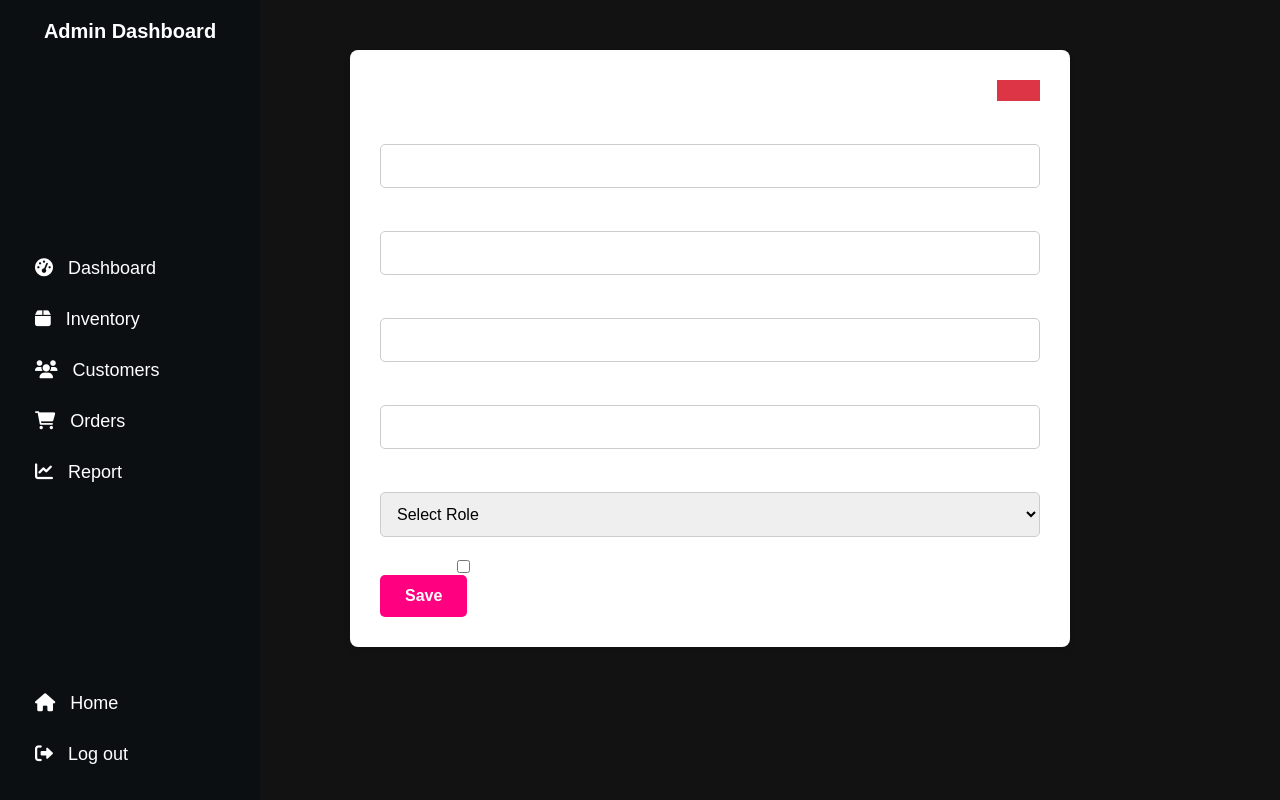
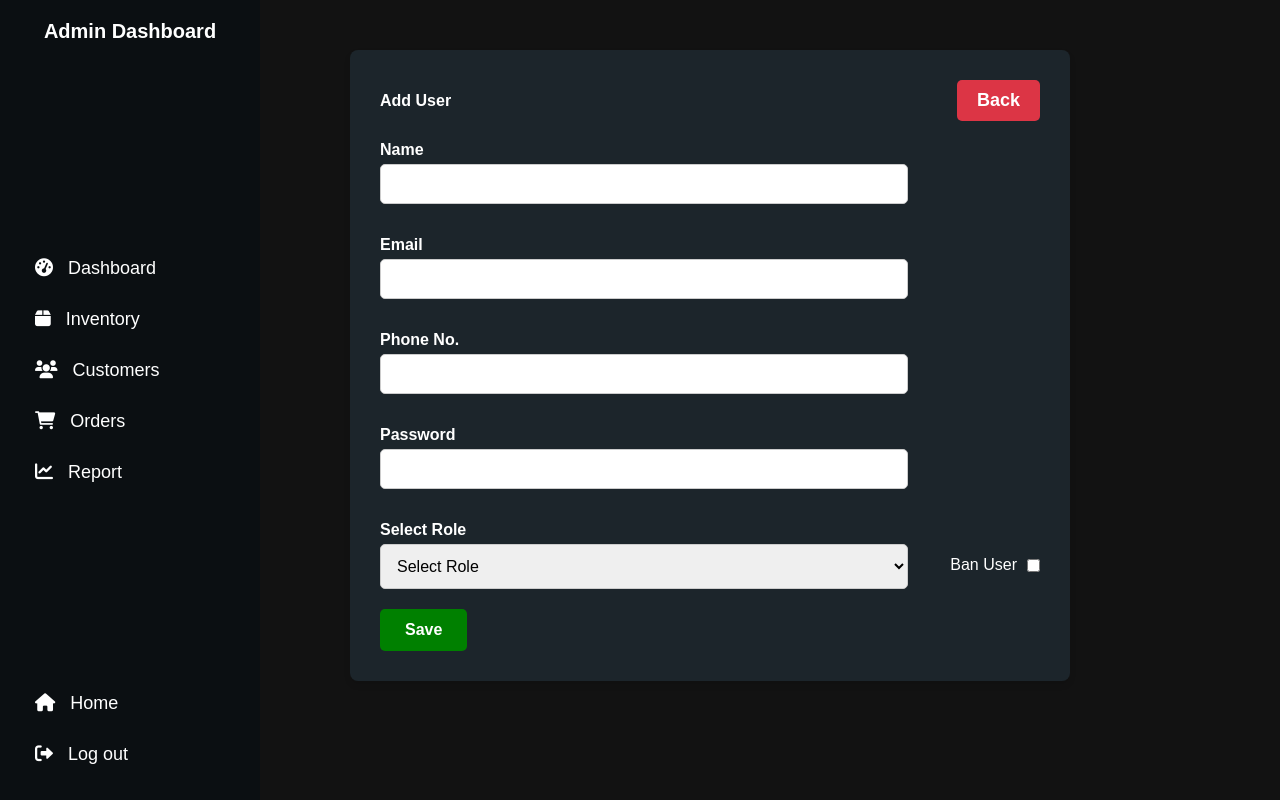
Before and after one commit to SalihGhauri/TeamProject, a PHP site: page /users-create.html in a window 1280 px wide. Run offline with PHP 8.4, Linux system fonts and the light colour scheme.

Commit message:
Users create admindashboard updated

```diff
--- a/CSS/adduser.css
+++ b/CSS/adduser.css
@@ -8,13 +8,14 @@
 
 /* ============ Card Styling ============ */
 .card {
-    background: white;
+    background: #1c252b;
+    color: white;
     border-radius: 8px;
     box-shadow: 0px 4px 6px rgba(0, 0, 0, 0.1);
     padding: 30px;
-    width: 80%; /* Make it wider */
-    max-width: 900px; /* Prevent it from getting too wide on large screens */
-    margin: 50px auto; /* Center it vertically and horizontally */
+    width: 80%;
+    max-width: 900px;
+    margin: 50px auto;
 }
 
 /* ============ Form Styling ============ */
@@ -25,10 +26,22 @@
     width: 100%;
 }
 
+.form-control{
+    width: 80%; /* Make each input take full width */
+    margin-bottom: 12px;
+    width: 100%;
+    padding: 10px;
+    border: 1px solid #ccc;
+    border-radius: 5px;
+    font-size: 16px;
+
+}
+
 .form-group {
-    width: 100%; /* Make each input take full width */
+    width: 80%; /* Make each input take full width */
     margin-bottom: 20px;
     text-align: left;
+
 }
 
 .form-group label {
@@ -37,7 +50,7 @@
     margin-bottom: 5px;
 }
 
-.form-control,
+
 .form-select {
     width: 100%;
     padding: 12px;
@@ -71,11 +84,17 @@
 
 .btn-danger {
     background-color: #dc3545;
-    color: white;
+    color: white !important;
+    padding: 10px 20px;
+    text-decoration: none;
+    border-radius: 5px;
+    font-size: 15px;
+    justify-content: flex-end;
+    text-decoration: none;
 }
 
 .btn-success {
-    background-color: #ff0080;
+    background-color: green;
     color: white;
 }
 
```
